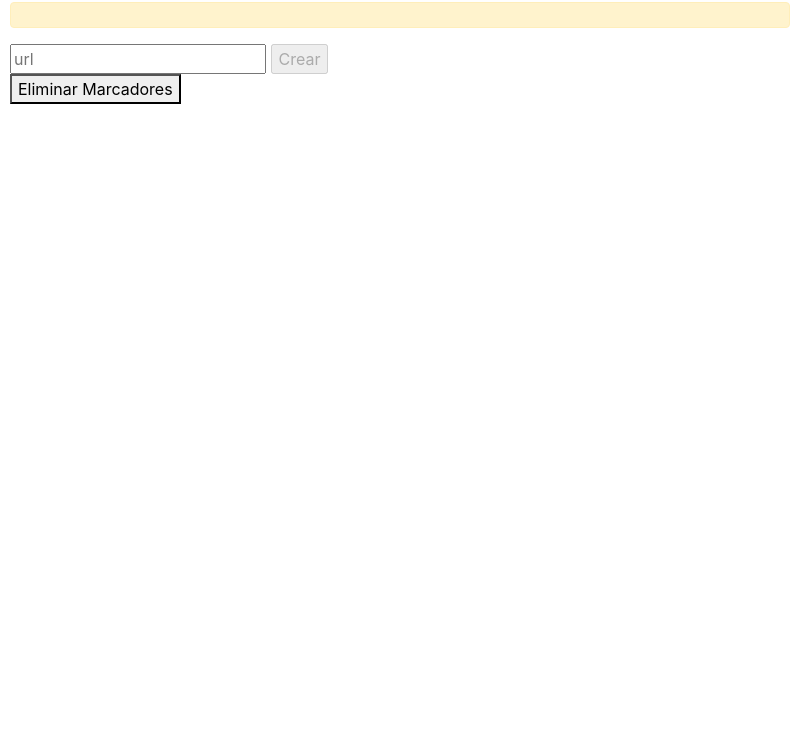
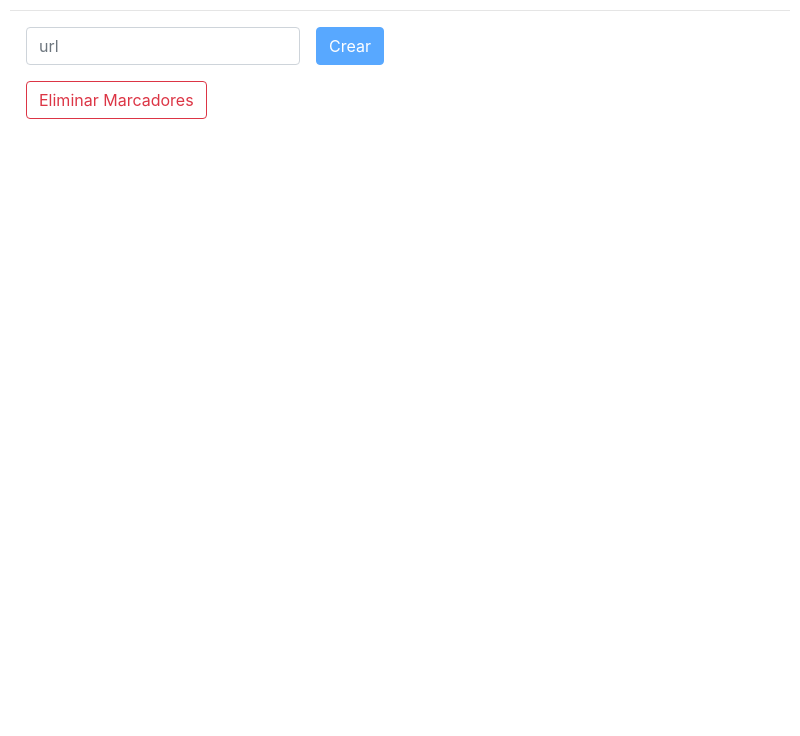
Before and after one commit to FedericoRoca/Marcadores-app, an Electron app: page index.html in a window 800 px wide. Shown: the part 64-800 px from the top of the page. Drawn offline with Linux system fonts and the light colour scheme.

Commit message:
fixing error

```diff
--- a/index.html
+++ b/index.html
@@ -18,17 +18,33 @@
     <title>Marcadores</title>
   </head>
   <body>
-    <h1 class="text-center">Marcadores</h1>
-    <div class="alert alert-warning mensaje-error" role="alert"></div>
+    <h1 class="text-center">Marcadores diarios:</h1>
+    <hr />
+    <div class="mensaje-error"></div>
     <section class="creacion-marcador">
-      <form action="" class="creacion-marcador-formulario">
-        <input type="url" class="creacion-marcador-url" name="" id="" placeholder="url" />
-        <input type="submit" value="Crear" class="creacion-marcador-boton" disabled />
+      <form action="" class="creacion-marcador-formulario form-inline">
+        <div class="form-group mx-sm-3 mb-2">
+          <input
+            type="url"
+            class="creacion-marcador-url form-control"
+            name=""
+            id=""
+            placeholder="url"
+          />
+        </div>
+        <input
+          type="submit"
+          value="Crear"
+          class="creacion-marcador-boton btn btn-primary mb-2"
+          disabled
+        />
       </form>
     </section>
     <section class="marcadores"></section>
     <section id="controles">
-      <button class="remover-marcadores">Eliminar Marcadores</button>
+      <button class="remover-marcadores mx-sm-3 mt-2 mb-2 btn btn-outline-danger">
+        Eliminar Marcadores
+      </button>
     </section>
     <script src="./rendered.js"></script>
   </body>
--- a/rendered.js
+++ b/rendered.js
@@ -70,8 +70,8 @@ class Marcadores {
     return Object.keys(localStorage).map((k) => JSON.parse(localStorage.getItem(k)));
   }
   generarHtmlMarcador(marcador) {
-    return `<div class='enlace'><h3>${marcador.titulo}</h3>
-    <p><a href='${marcador.url}'>${marcador.url}</a></p></div>`;
+    return `<div class='enlace mx-sm-3 mt-2 mb-2 '><h3>${marcador.titulo}</h3>
+    <p class="mx-sm-3 mt-2 mb-2 " >Url: <a href='${marcador.url}'>${marcador.url}</a></p></div>`;
   }
   visualizarMarcadores() {
     let marcadores = this.obtenerMarcadores();
@@ -79,7 +79,7 @@ class Marcadores {
     this.marcadores.innerHTML = html;
   }
   reportarError(error, url) {
-    this.mensajeError.innerHTML = `Ocurrio un error al intentar acceder a ${url}: ${error}`;
+    this.mensajeError.innerHTML = ` <div class="alert alert-warning" role="alert">Ocurrio un error al intentar acceder a ${url}: ${error}</div>`;
     setTimeout(() => {
       this.mensajeError.innerText = null;
     }, 5000);
```
Also changed, not shown: main.js (+10 -0 lines), package.json (+7 -2 lines), 1 other file.
